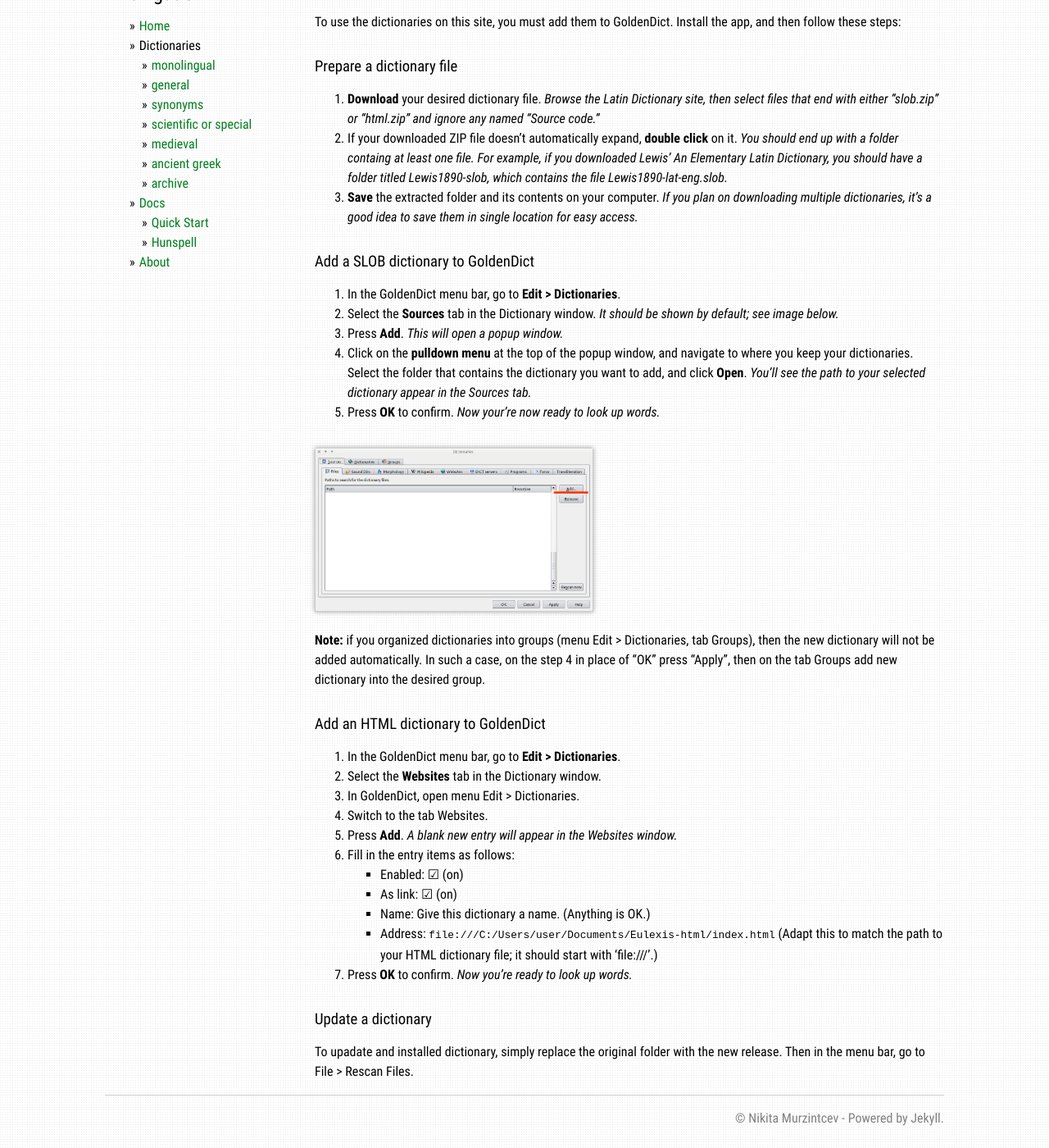
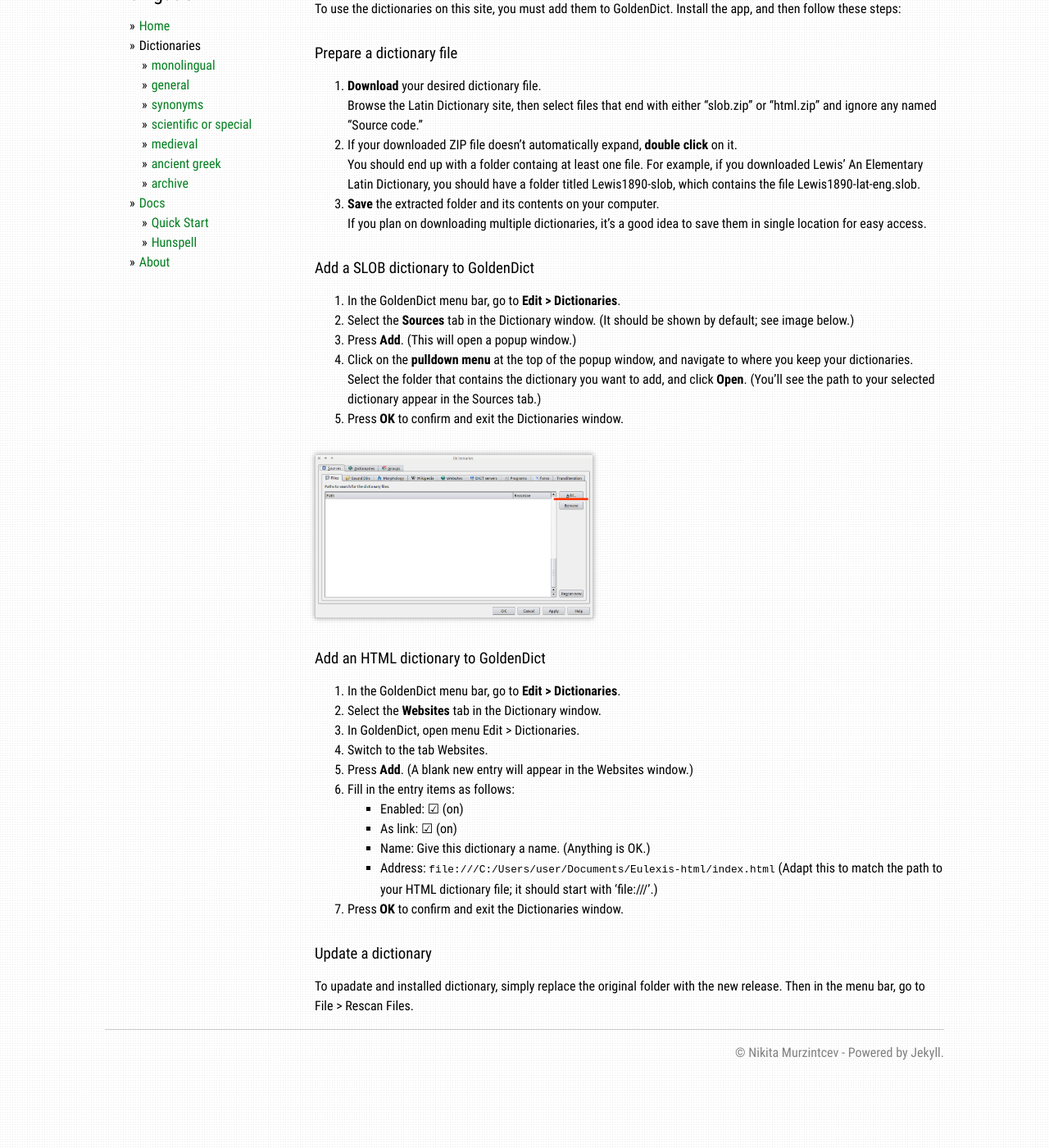
Before and after one commit to latin-dict/latin-dict.github.io, a Jekyll site: the page built from docs/howto.md, in a window 1280 px wide and 1400 px high, scrolled down 477 px. Shown: the whole window at 82% size. Built offline with Jekyll 4.4.1, drawn with Linux system fonts in a browser that asks for light colours; some of the changed text lies outside the part shown.

Commit message:
dict update

```diff
--- a/docs/howto.md
+++ b/docs/howto.md
@@ -7,9 +7,7 @@
 
 GoldenDict is our recommended dictionary shell app. It's loaded with features, supports many dictionary formats, and it's free.
 
-Since GoldenDict is open source, you can find variations of it from various sources. For instance, the original [GoldenDict](http://goldendict.org) has been dormant for years, although it still works.
-
-All new features, however, are implemented in a [GitHub fork](https://github.com/xiaoyifang/goldendict/releases) supported by user [@xiaoyifang](https://github.com/xiaoyifang/goldendict).
+Since GoldenDict is open source, you can find variations of it from various sources. For instance, the original [GoldenDict](http://goldendict.org) has been dormant for years, although it still works. All new features, however, are implemented in a [GitHub fork](https://github.com/xiaoyifang/goldendict/releases) supported by user [@xiaoyifang](https://github.com/xiaoyifang/goldendict).
 
 **Download** the latest version of GoldenDict here:
 
@@ -26,21 +24,25 @@
 
 ### Prepare a dictionary file
 
-1. **Download** your desired dictionary file. *Browse the Latin Dictionary site, then select files that end with either "slob.zip" or "html.zip" and ignore any named "Source code."*
-1. If your downloaded ZIP file doesn't automatically expand, **double click** on it. *You should end up with a folder containg at least one file. For example, if you downloaded Lewis' An Elementary Latin Dictionary, you should have a folder titled Lewis1890-slob, which contains the file Lewis1890-lat-eng.slob.*
-1. **Save** the extracted folder and its contents on your computer. *If you plan on downloading multiple dictionaries, it's a good idea to save them in single location for easy access.*
+1. **Download** your desired dictionary file.
+
+    Browse the Latin Dictionary site, then select files that end with either "slob.zip" or "html.zip" and ignore any named "Source code."
+1. If your downloaded ZIP file doesn't automatically expand, **double click** on it.
+
+    You should end up with a folder containg at least one file. For example, if you downloaded Lewis' An Elementary Latin Dictionary, you should have a folder titled Lewis1890-slob, which contains the file Lewis1890-lat-eng.slob.
+1. **Save** the extracted folder and its contents on your computer.
+
+    If you plan on downloading multiple dictionaries, it's a good idea to save them in single location for easy access.
 
 ### Add a SLOB dictionary to GoldenDict
 
 1. In the GoldenDict menu bar, go to **Edit > Dictionaries**.
-1. Select the **Sources** tab in the Dictionary window. *It should be shown by default; see image below.*
-1. Press **Add**. *This will open a popup window.*
-1. Click on the **pulldown menu** at the top of the popup window, and navigate to where you keep your dictionaries. Select the folder that contains the dictionary you want to add, and click **Open**. *You'll see the path to your selected dictionary appear in the Sources tab.*
-1. Press **OK** to confirm. *Now your're now ready to look up words.*
+1. Select the **Sources** tab in the Dictionary window. (It should be shown by default; see image below.)
+1. Press **Add**. (This will open a popup window.)
+1. Click on the **pulldown menu** at the top of the popup window, and navigate to where you keep your dictionaries. Select the folder that contains the dictionary you want to add, and click **Open**. (You'll see the path to your selected dictionary appear in the Sources tab.)
+1. Press **OK** to confirm and exit the Dictionaries window.
 
 {% include img-viewer.html img="img/goldendict-1.png" %}
-
-**Note:** if you organized dictionaries into groups (menu Edit > Dictionaries, tab Groups), then the new dictionary will not be added automatically. In such a case, on the step 4 in place of "OK" press "Apply", then on the tab Groups add new dictionary into the desired group.
 
 ### Add an HTML dictionary to GoldenDict
 
@@ -48,14 +50,14 @@
 1. Select the **Websites** tab in the Dictionary window.
 1. In GoldenDict, open menu Edit > Dictionaries.
 1. Switch to the tab Websites.
-1. Press **Add**. *A blank new entry will appear in the Websites window.*
+1. Press **Add**. (A blank new entry will appear in the Websites window.)
 1. Fill in the entry items as follows:
 
     * Enabled: ☑ (on)
     * As link: ☑ (on)
     * Name: Give this dictionary a name. (Anything is OK.)
     * Address: `file:///C:/Users/user/Documents/Eulexis-html/index.html` (Adapt this to match the path to your HTML dictionary file; it should start with 'file:///'.)
-1. Press **OK** to confirm. *Now you're ready to look up words.*
+1. Press **OK** to confirm and exit the Dictionaries window.
 
 ### Update a dictionary
 
```
Also changed, not shown: docs/img/goldendict-2.png (added).
